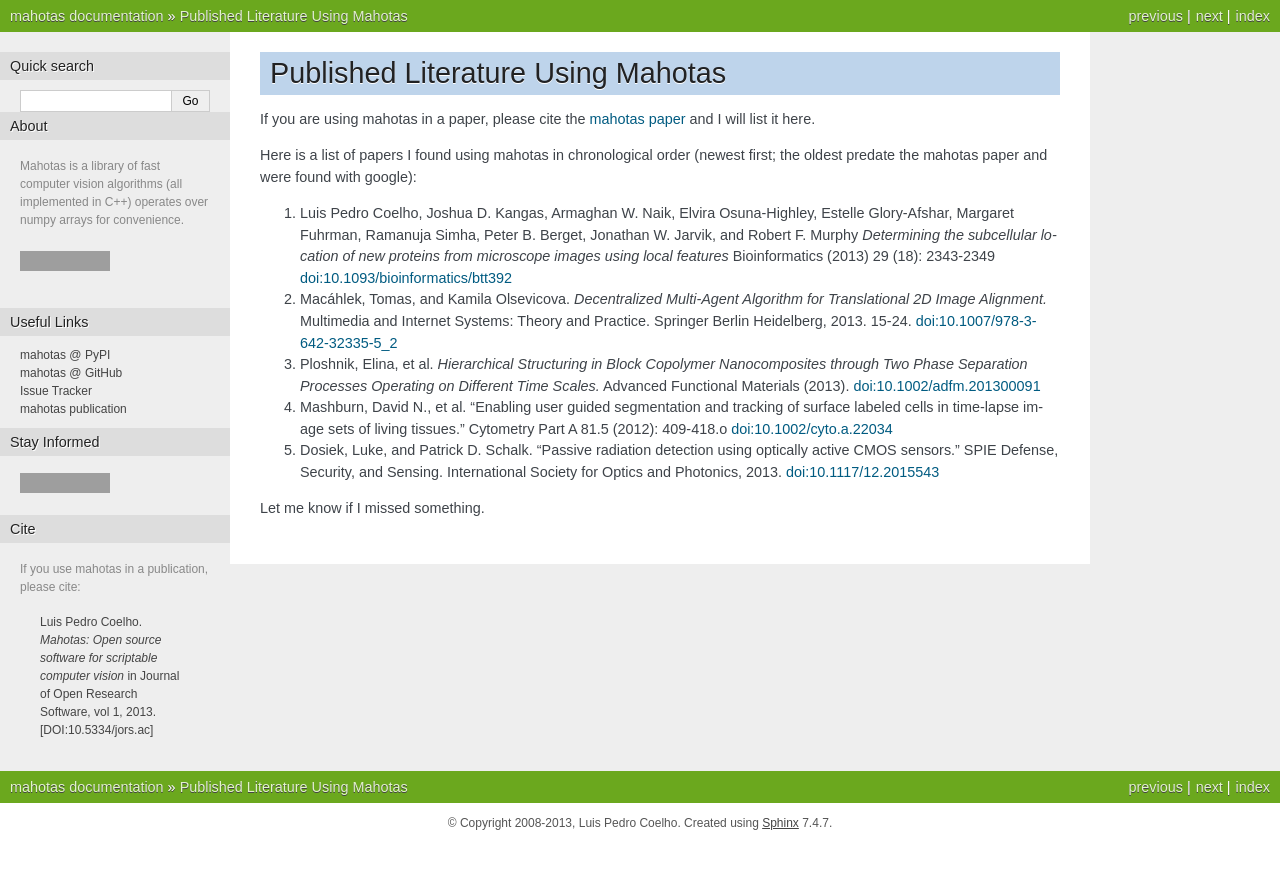
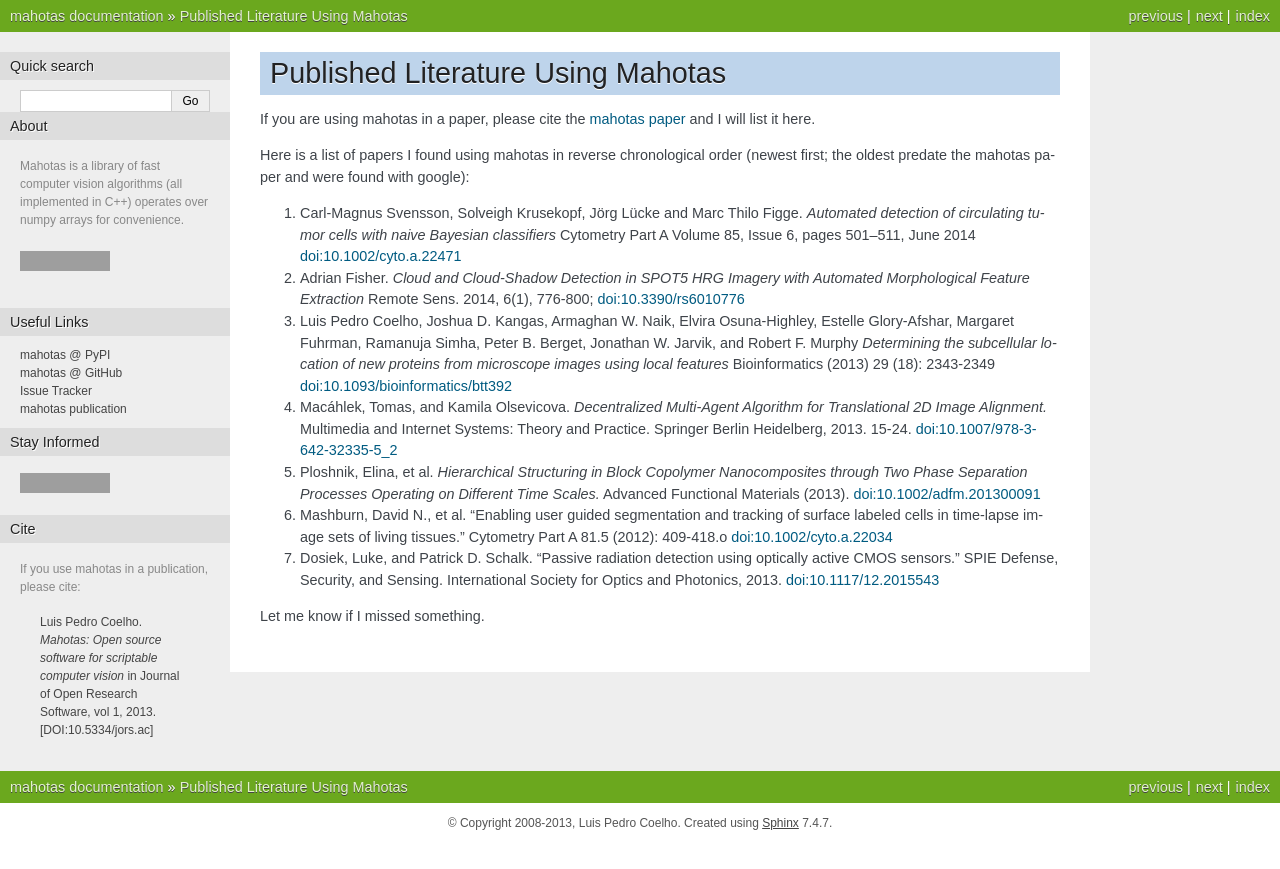
Before and after one commit to luispedro/mahotas, a Sphinx documentation site: the page built from docs/source/papers.rst, in a window 1280 px wide, cut to the strip 0-869 px from the top of the page. Built offline with Sphinx 7.4.7, drawn with Linux system fonts in a browser that asks for light colours; formulas are drawn with MathJax 3; the version number could not be read and is left out; grey boxes are pictures that could not be loaded.

Commit message:
DOC Update paper list
This is a list of papers using mahotas

```diff
--- a/docs/source/papers.rst
+++ b/docs/source/papers.rst
@@ -5,29 +5,36 @@ Published Literature Using Mahotas
 If you are using mahotas in a paper, please cite the `mahotas paper
 <http://dx.doi.org/10.5334/jors.ac>`__ and I will list it here.
 
-Here is a list of papers I found using mahotas in chronological order (newest
-first; the oldest predate the mahotas paper and were found with google):
+Here is a list of papers I found using mahotas in reverse chronological order
+(newest first; the oldest predate the mahotas paper and were found with
+google):
 
-
-1.  Luis Pedro Coelho, Joshua D. Kangas, Armaghan W. Naik, Elvira Osuna-Highley,
+#.  Carl-Magnus Svensson, Solveigh Krusekopf, Jörg Lücke and Marc Thilo Figge.
+    *Automated detection of circulating tumor cells with naive Bayesian
+    classifiers* Cytometry Part A Volume 85, Issue 6, pages 501–511, June 2014
+    `doi:10.1002/cyto.a.22471 <http://doi.org/10.1002/cyto.a.22471>`__
+#.  Adrian Fisher. *Cloud and Cloud-Shadow Detection in SPOT5 HRG Imagery with
+    Automated Morphological Feature Extraction* Remote Sens. 2014, 6(1),
+    776-800; `doi:10.3390/rs6010776 <http://doi.org/10.3390/rs6010776>`__
+#.  Luis Pedro Coelho, Joshua D. Kangas, Armaghan W. Naik, Elvira Osuna-Highley,
     Estelle Glory-Afshar, Margaret Fuhrman, Ramanuja Simha, Peter B. Berget,
     Jonathan W. Jarvik, and Robert F. Murphy *Determining the subcellular
     location of new proteins from microscope images using local features*
     Bioinformatics (2013) 29 (18): 2343-2349 `doi:10.1093/bioinformatics/btt392
     <http://doi.org/10.1093/bioinformatics/btt392>`__
-2.  Macáhlek, Tomas, and Kamila Olsevicova. *Decentralized Multi-Agent
+#.  Macáhlek, Tomas, and Kamila Olsevicova. *Decentralized Multi-Agent
     Algorithm for Translational 2D Image Alignment.* Multimedia and Internet
     Systems: Theory and Practice. Springer Berlin Heidelberg, 2013. 15-24.
     `doi:10.1007/978-3-642-32335-5_2 <http://10.1007/978-3-642-32335-5_2>`__
-3.  Ploshnik, Elina, et al. *Hierarchical Structuring in Block Copolymer
+#.  Ploshnik, Elina, et al. *Hierarchical Structuring in Block Copolymer
     Nanocomposites through Two Phase Separation Processes Operating on
     Different Time Scales.* Advanced Functional Materials (2013).
     `doi:10.1002/adfm.201300091 <http://doi.org/10.1002/adfm.201300091>`__
-4.  Mashburn, David N., et al. "Enabling user guided segmentation and
+#.  Mashburn, David N., et al. "Enabling user guided segmentation and
     tracking of surface labeled cells in time-lapse image sets of living
     tissues." Cytometry Part A 81.5 (2012): 409-418.o
     `doi:10.1002/cyto.a.22034 <http://doi.org/10.1002/cyto.a.22034>`__
-5.  Dosiek, Luke, and Patrick D. Schalk. "Passive radiation detection using
+#.  Dosiek, Luke, and Patrick D. Schalk. "Passive radiation detection using
     optically active CMOS sensors." SPIE Defense, Security, and Sensing.
     International Society for Optics and Photonics, 2013.
     `doi:10.1117/12.2015543 <http://doi.org/10.1117/12.2015543>`__
```
